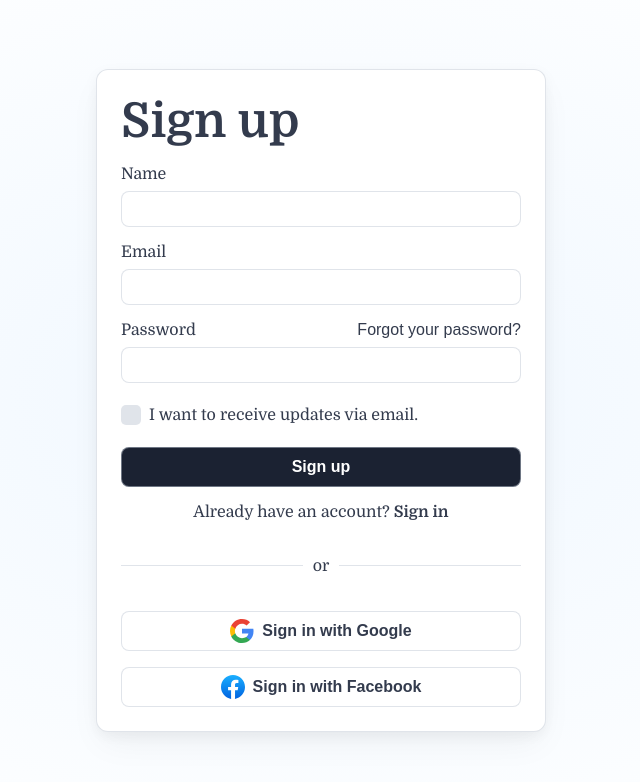
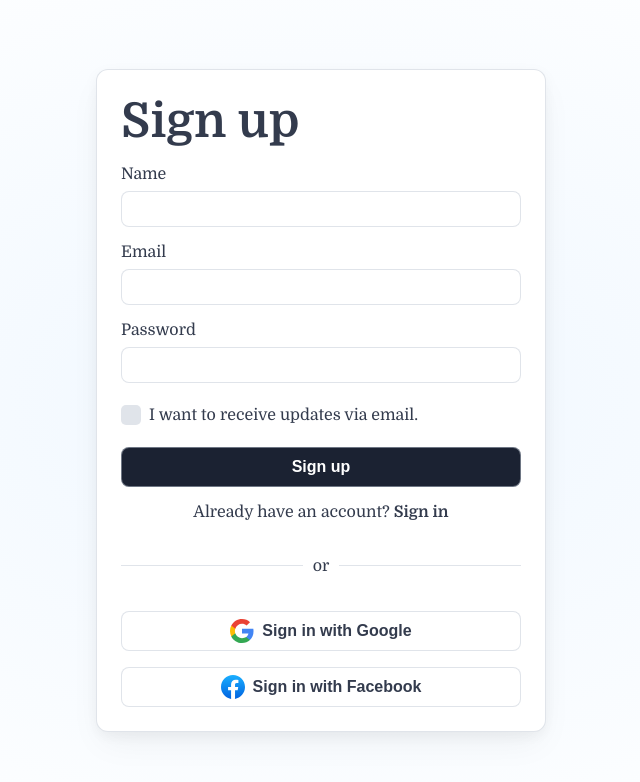
Before and after one commit to Svyat0y/form-builder, a React (Create React App) app: page /signup in a window 1280 px wide. Shown: the top 782 px of the page, without its empty margins (319-959 px from the left). Built offline with nearby package versions, Linux system fonts and the light colour scheme.

Commit message:
feat: remove "forgot password label" from signup page

```diff
--- a/src/pages/auth/Signup/Signup.tsx
+++ b/src/pages/auth/Signup/Signup.tsx
@@ -31,7 +31,6 @@ export const Signup = () => {
                 label="Password"
                 type="password"
                 autoComplete="current-password"
-                isRightItemInLabel="Forgot your password?"
               />
               <Checkbox label="I want to receive updates via email." />
               <Button variant="primary">Sign up</Button>
```
